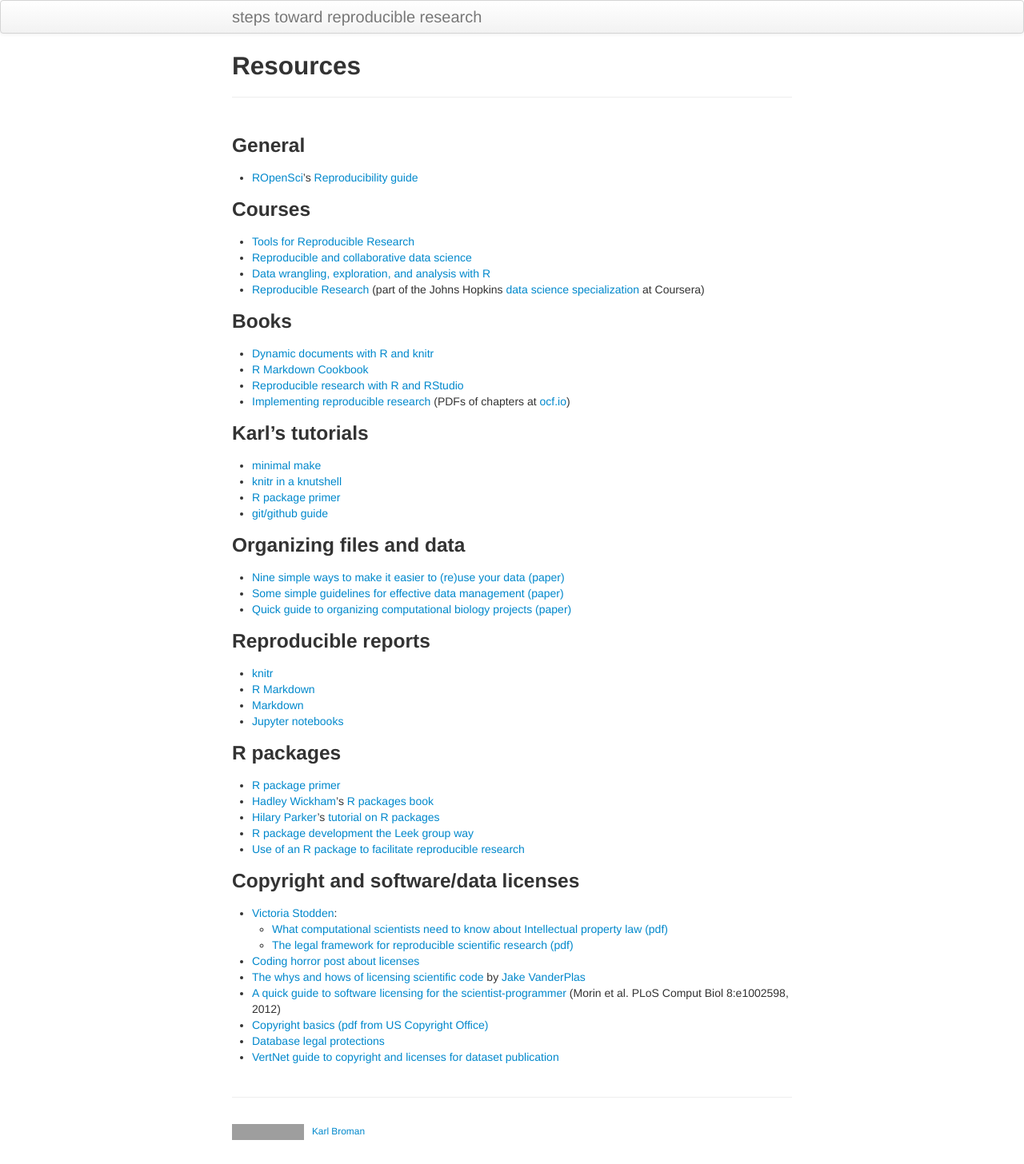
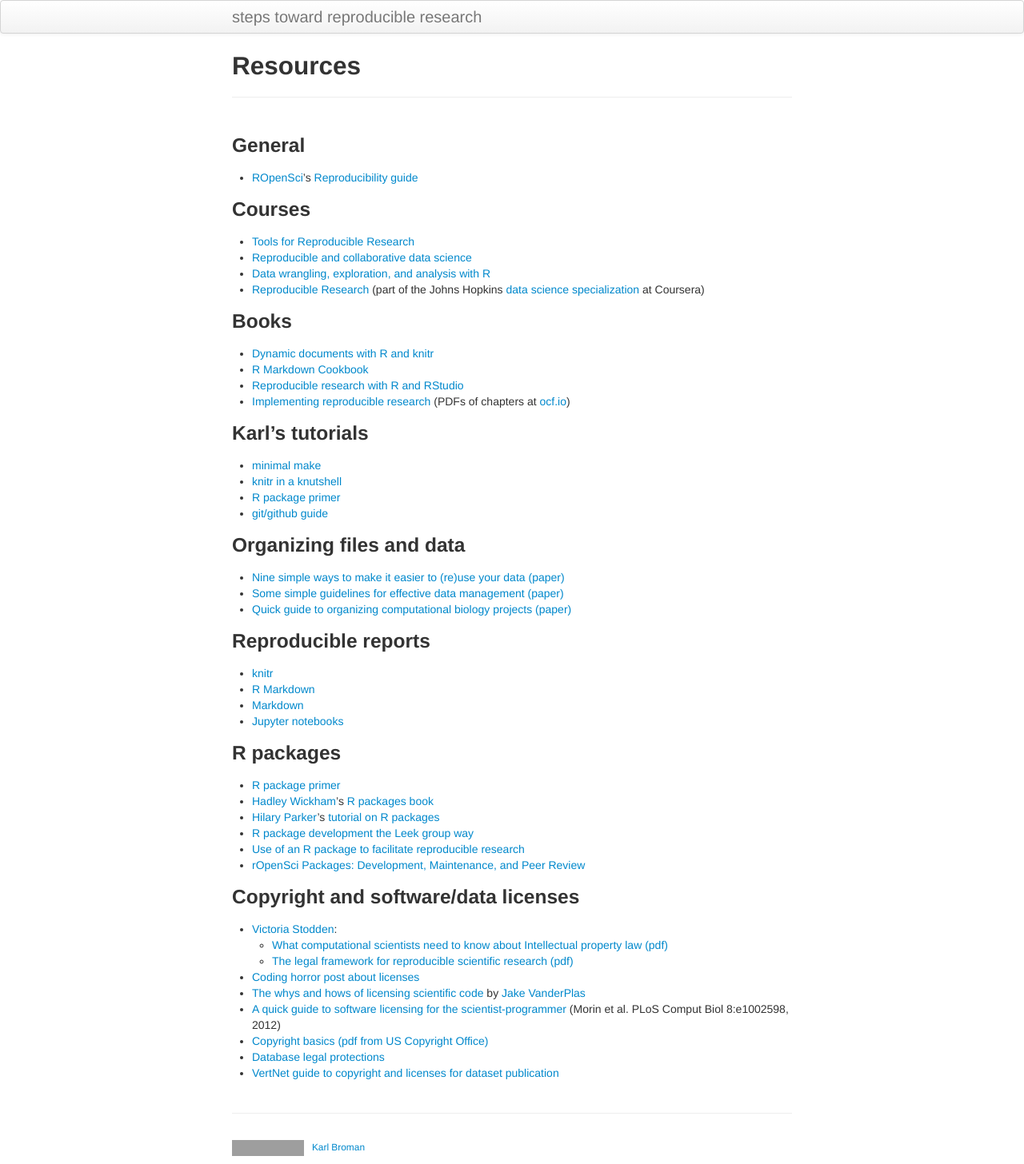
Before and after one commit to kbroman/steps2rr, a Jekyll site: the page built from pages/resources.md, in a window 1280 px wide. Shown: the whole page at 80% size. Built offline with Jekyll 4.4.1, drawn with Linux system fonts in a browser that asks for light colours; grey boxes are pictures that could not be loaded.

Commit message:
resources: link to ROpenSci package guide

```diff
--- a/pages/resources.md
+++ b/pages/resources.md
@@ -58,6 +58,7 @@ description: Links to resources on reproducible research and related
 - [Hilary Parker](https://hilaryparker.com/)'s [tutorial on R packages](https://hilaryparker.com/2014/04/29/writing-an-r-package-from-scratch/)
 - [R package development the Leek group way](https://github.com/jtleek/rpackages)
 - [Use of an R package to facilitate reproducible research](https://github.com/ropensci/rrrpkg)
+- [rOpenSci Packages: Development, Maintenance, and Peer Review](https://devguide.ropensci.org/)
 
 ### Copyright and software/data licenses
 
```
